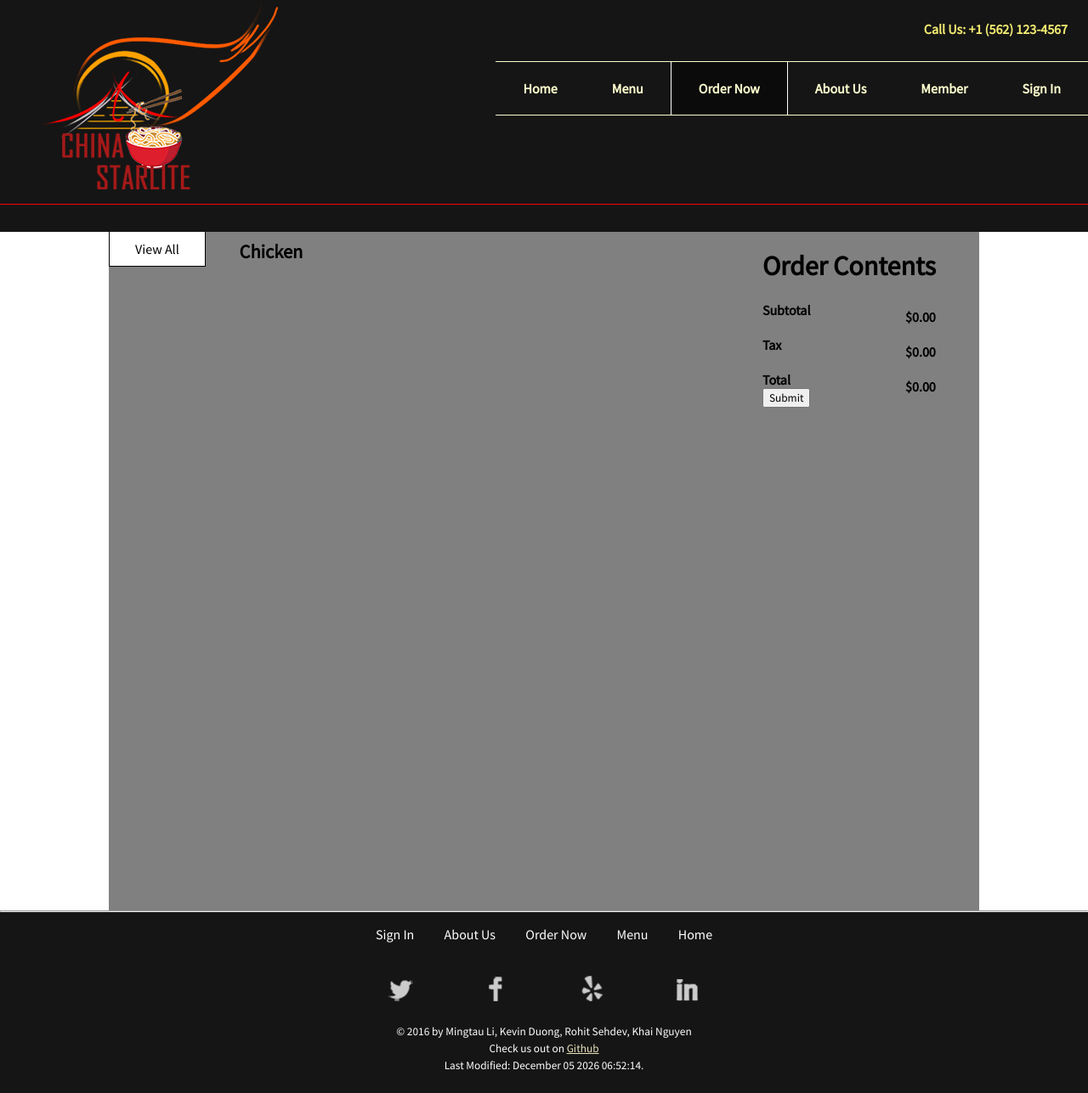
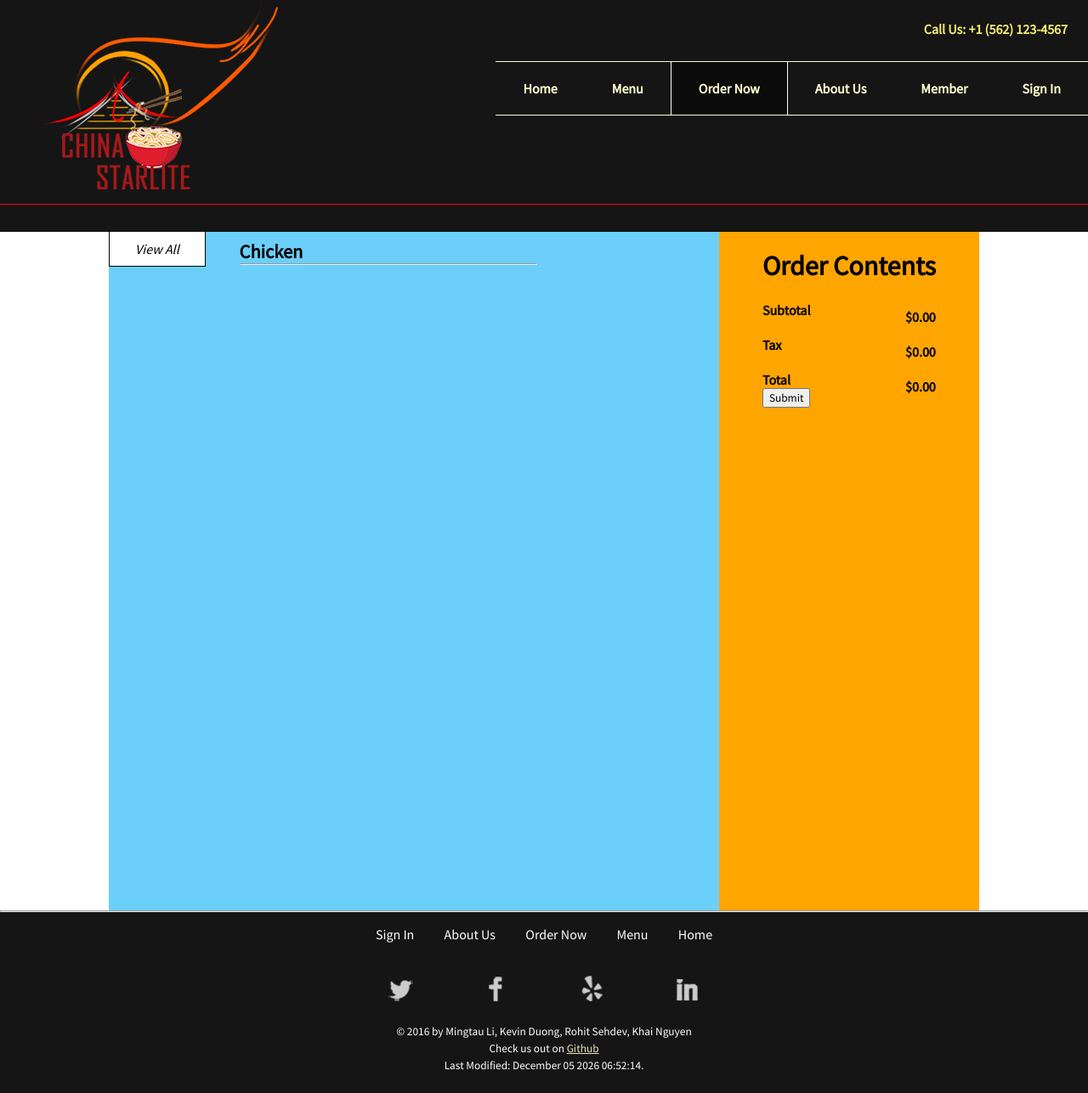
Before and after one commit to kduong781/ChinaStarlite, a PHP site: page /order.php in a window 1280 px wide. Shown: the whole page at 85% size. Run offline with PHP 8.4, Linux system fonts and the light colour scheme; data that the repository does not hold is empty.

Commit message:
updated css

```diff
--- a/modal.css
+++ b/modal.css
@@ -58,7 +58,7 @@
 
 .modal-header {
     padding: 2px 16px;
-    background-color: #5cb85c;
+    background-color: orange;
     color: white;
 }
 
@@ -66,6 +66,6 @@
 
 .modal-footer {
     padding: 2px 16px;
-    background-color: #5cb85c;
+    background-color: orange;
     color: white;
 }
--- a/order.css
+++ b/order.css
@@ -11,7 +11,7 @@
 }
 
 .wrapper {
-  background: gray;
+  background: #6BCFFA;
 	margin-left: 10%;
 	margin-right: 10%;
   min-height: 100vh;
@@ -31,14 +31,15 @@
 	padding: 10px 30px 10px 30px;
   border-style: groove solid 1px black;
 	border:1px solid black;
+	font-style: italic;
 }
 
 .tabs li.active {
-	background: gray;
+	  background: #6BCFFA;
 }
 
 .tabs li:hover {
-	background: gray;
+	  background: #6BCFFA;
 }
 
 .hide {
@@ -81,8 +82,30 @@ dd {
 .cart {
 	float: right;
 	padding-right: 5%;
+	padding-left: 5%;
+	background: orange;
+	min-height: 100vh;
+	height: 100%;
 }
 
 .cart li {
 	list-style: none;
 }
+
+.menu a {
+	color: red;
+}
+
+.menu a:visited {
+	color: red;
+}
+
+.typeHr {
+	width: 40%;
+}
+
+#main {
+	margin-left: 10%;
+	margin-right: 10%;
+
+}
--- a/order.php
+++ b/order.php
@@ -57,6 +57,7 @@
 	<div class="content">
 		<div class="menu">
 			<span class="menuTitle">Chicken</span>
+      <hr class="typeHr">
       <dl>
 				<?php
 						$sql = "SELECT * FROM cecs323o29.menu WHERE menutype='Chicken'";
@@ -121,6 +122,7 @@
 	<div id="Chicken" class="hide">
 		<div class="menu">
 			<span class="menuTitle">Chicken</span>
+      <hr class="typeHr">
       <dl>
 				<?php
 						$sql = "SELECT * FROM cecs323o29.menu WHERE menutype='Chicken'";
@@ -174,6 +176,7 @@
 	<div id="Beef" class="hide">
 		<div class="menu">
 			<span class="menuTitle">Dinner</span>
+      <hr class="typeHr">
       <dl>
 				<?php
 						$sql = "SELECT * FROM cecs323o29.menu WHERE menutype='Beef'";
@@ -227,6 +230,7 @@
 	<div id="Pork" class="hide">
 		<div class="menu">
 			<span class="menuTitle">Pork</span>
+      <hr class="typeHr">
       <dl>
 				<?php
 						$sql = "SELECT * FROM cecs323o29.menu WHERE menutype='Pork'";
@@ -280,6 +284,7 @@
 	<div id="Drinks" class="hide">
 		<div class="menu">
 			<span class="menuTitle">Drinks</span>
+      <hr class="typeHr">
       <dl>
 				<?php
 						$sql = "SELECT * FROM cecs323o29.menu WHERE menutype='Drinks'";
@@ -333,6 +338,7 @@
 	<div id="Seafood" class="hide">
 		<div class="menu">
 			<span class="menuTitle">Seafood</span>
+      <hr class="typeHr">
       <dl>
 				<?php
 						$sql = "SELECT * FROM cecs323o29.menu WHERE menutype='Seafood'";
@@ -386,6 +392,7 @@
 	<div id="Soup" class="hide">
 		<div class="menu">
 			<span class="menuTitle">Soup</span>
+      <hr class="typeHr">
       <dl>
 				<?php
 						$sql = "SELECT * FROM cecs323o29.menu WHERE menutype='Soup'";
@@ -439,6 +446,7 @@
 	<div id="Appetizer" class="hide">
 		<div class="menu">
 			<span class="menuTitle">Appetizer</span>
+      <hr class="typeHr">
       <dl>
 				<?php
 						$sql = "SELECT * FROM cecs323o29.menu WHERE menutype='Appetizer'";
```
Lines whose indentation alone changed are shown as unchanged.
